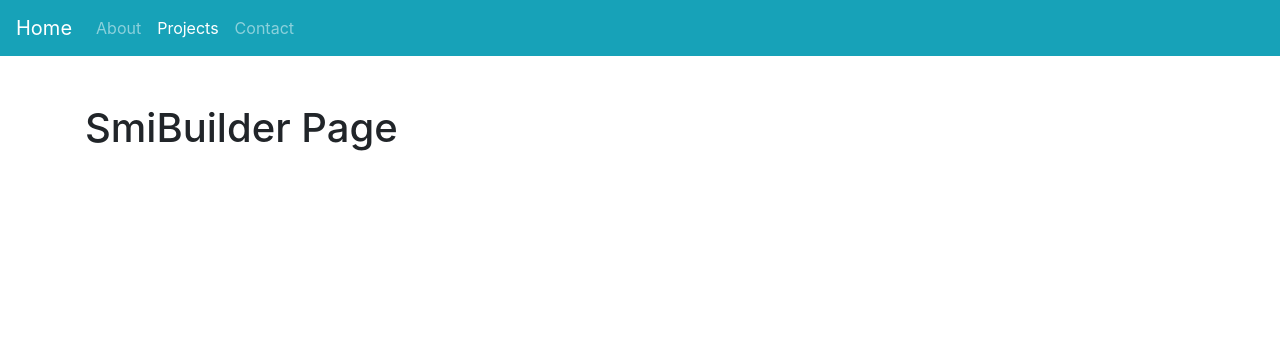
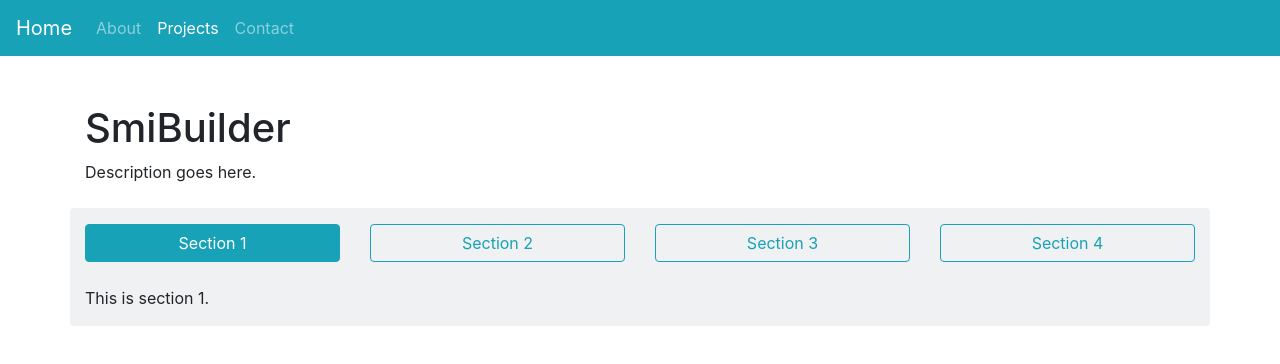
Before and after one commit to Patnonymous/patrick-v2-nodejs, a Nuxt app: page /projects/smibuilder in a window 1280 px wide. Shown: the top 364 px of the page. Built offline with nearby package versions, Linux system fonts and the light colour scheme.

Commit message:
Implementation of ProjectInfoBoxer basic info texts.

```diff
--- a/components/Carousel.vue
+++ b/components/Carousel.vue
@@ -6,8 +6,8 @@
       :interval="12000"
       controls
       indicators
-      img-width="1024"
-      img-height="480"
+      img-width="1920"
+      img-height="1030"
       style="text-shadow: 1px 1px 2px #333"
       @sliding-start="onSlideStart"
       @sliding-end="onSlideEnd"
@@ -21,8 +21,8 @@
               <img
                 class="d-block img-fluid w-100 rounded"
                 :class="{ 'low-brightness': item.lowerBrightness }"
-                width="1024"
-                height="480"
+                width="1920"
+                height="1030"
                 :src="item.slideImgUrl"
                 :alt="item.slideAltText"
               />
--- /dev/null
+++ b/components/ProjectInfoBoxer.vue
@@ -0,0 +1,56 @@
+<template>
+  <div id="div-infoxboxer" class="mt-3">
+    <div id="div-infoboxer-controls-row" class="row justify-content-center">
+      <div
+        v-for="item in arrayInfoBoxerItems"
+        :key="item.sectionId"
+        class="col"
+      >
+        <b-button
+          @click="setSelectedSection(item.sectionId)"
+          :pressed="isButtonActive(item.sectionId)"
+          class="w-100"
+          variant="outline-info"
+          >{{ item.sectionName }}</b-button
+        >
+      </div>
+    </div>
+
+    <div class="row mt-4">
+      <div class="col">
+        <p>{{ arrayInfoBoxerItems[selectedSection].sectionDescription }}</p>
+      </div>
+    </div>
+  </div>
+</template>
+
+
+
+<script>
+export default {
+  data() {
+    return {
+      selectedSection: 0,
+    };
+  },
+  props: {
+    arrayInfoBoxerItems: {
+      type: Array,
+      required: true,
+    },
+  },
+  methods: {
+    setSelectedSection(sectionNumber) {
+      this.selectedSection = sectionNumber;
+    },
+    isButtonActive(sectionId) {
+      if (sectionId === this.selectedSection) {
+        return true;
+      } else {
+        return false;
+      }
+    },
+  },
+  computed: {},
+};
+</script>
--- a/pages/projects/smibuilder.vue
+++ b/pages/projects/smibuilder.vue
@@ -1,8 +1,15 @@
 <template>
-  <div class="container">
-    <div class="row">
-      <div class="col">
-        <h1>SmiBuilder Page</h1>
+  <div id="container-smibuilder" class="container">
+    <div id="div-smibuilder-summary-row" class="row">
+      <div id="div-smibuilder-summary-col" class="col">
+        <h1 id="h1-smibuilder">SmiBuilder</h1>
+        <p id="p-smibuilder-summary">Description goes here.</p>
+      </div>
+    </div>
+
+    <div id="div-smibuilder-infoboxer-row" class="mt-2 row rounded infobox-bg">
+      <div id="div-smibuilder-infoboxer-col" class="col">
+        <ProjectInfoBoxer :arrayInfoBoxerItems="infoBoxerItems" />
       </div>
     </div>
   </div>
@@ -12,7 +19,30 @@
 <script>
 export default {
   data() {
-    return {};
+    return {
+      infoBoxerItems: [
+        {
+          sectionId: 0,
+          sectionName: "Section 1",
+          sectionDescription: "This is section 1.",
+        },
+        {
+          sectionId: 1,
+          sectionName: "Section 2",
+          sectionDescription: "This is section 2.",
+        },
+        {
+          sectionId: 2,
+          sectionName: "Section 3",
+          sectionDescription: "This is section 3.",
+        },
+        {
+          sectionId: 3,
+          sectionName: "Section 4",
+          sectionDescription: "This is section 4.",
+        },
+      ],
+    };
   },
   head: {
     title: "SmiBuilder",
@@ -26,3 +56,10 @@ export default {
   },
 };
 </script>
+
+
+<style scoped>
+.infobox-bg {
+  background-color: rgba(108, 117, 125, 0.1);
+}
+</style>
```
